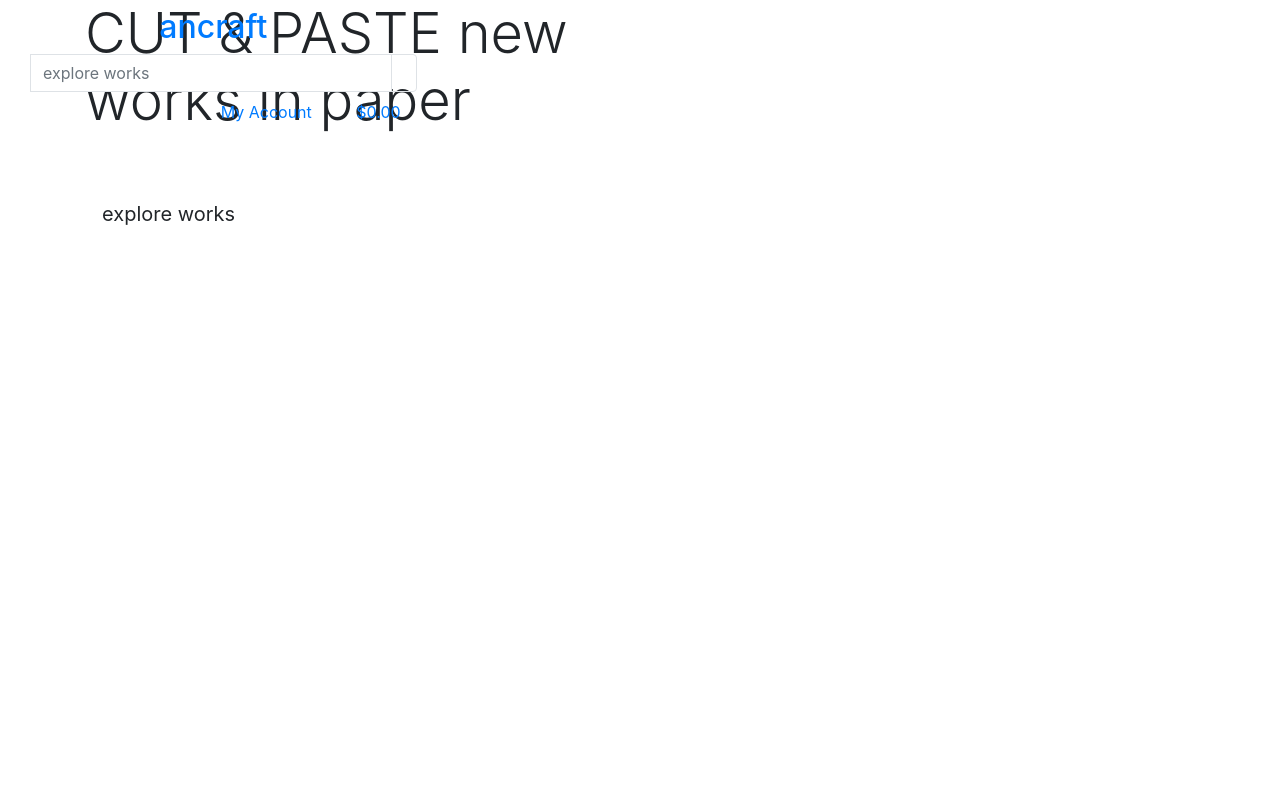
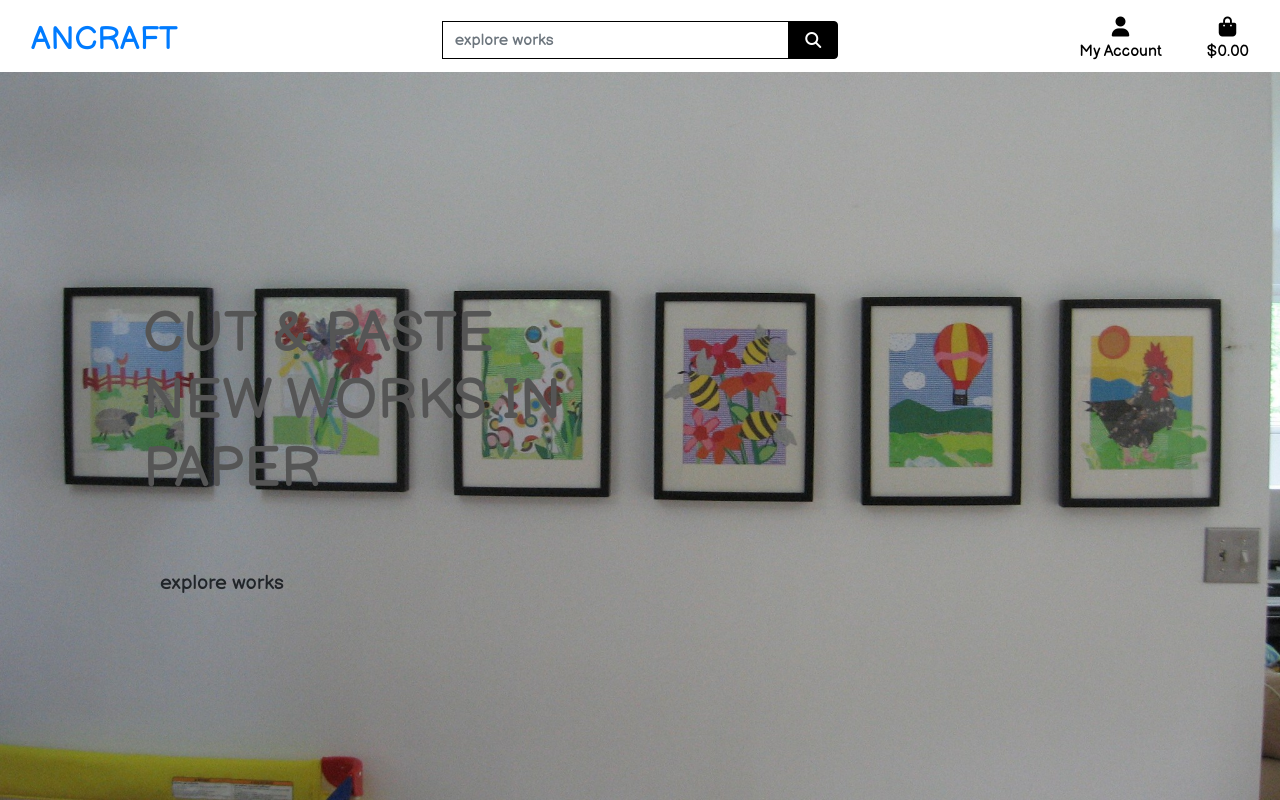
Before and after one commit to antfromano/milestone-project-4, a Django app: page / in a window 1280 px wide. Run offline with Django 3.2, Linux system fonts and the light colour scheme; some libraries are stand-ins or nearby versions.

Commit message:
completed homepage header and css

```diff
--- a/home/templates/home/index.html
+++ b/home/templates/home/index.html
@@ -18,7 +18,7 @@
                 </h1>
                 <div class="my-5">
                     <h4>
-                        <a href="{% url 'products' %}" class="explore-works-button btn btn-lg py-3">explore works </a>
+                        <a href="" class="explore-works-button btn btn-lg py-3">explore works </a>
                     </h4>
                 </div>
             </div>
--- a/milestone_project_4/settings.py
+++ b/milestone_project_4/settings.py
@@ -147,3 +147,7 @@ USE_TZ = True
 # https://docs.djangoproject.com/en/3.0/howto/static-files/
 
 STATIC_URL = '/static/'
+STATICFILES_DIRS = (os.path.join(BASE_DIR, 'static'),)
+
+MEDIA_URL = '/media/'
+MEDIA_ROOT = os.path.join(BASE_DIR, 'media')
--- a/milestone_project_4/urls.py
+++ b/milestone_project_4/urls.py
@@ -15,9 +15,11 @@ Including another URLconf
 """
 from django.contrib import admin
 from django.urls import path, include
+from django.conf import settings
+from django.conf.urls.static import static
 
 urlpatterns = [
     path('admin/', admin.site.urls),
     path('accounts/', include('allauth.urls')),
     path('', include('home.urls')),
-]
+] + static(settings.MEDIA_URL, document_root=settings.MEDIA_ROOT)
--- /dev/null
+++ b/static/css/base.css
@@ -0,0 +1,81 @@
+html {
+    height: 100%;
+}
+
+body {
+    background: url('/media/homepage_background.jpg') no-repeat center center fixed;
+    background-size: cover;
+    height: calc(100vh - 164px);
+    color: #555;
+    font-family: 'Balsamiq Sans', cursive;
+}
+
+/* from Bulma */
+.icon {
+    align-items: center;
+    display: inline-flex;
+    justify-content: center;
+    height: 1.5rem;
+    width: 1.5rem;
+}
+
+.logo-font {
+    text-transform: uppercase;
+}
+
+.main-logo-link {
+    width: fit-content;
+}
+
+.shop-now-button {
+    background: black;
+    color: white;
+    min-width: 260px;
+}
+
+.btn-black {
+    background: black;
+    color: white;
+}
+
+.shop-now-button:hover,
+.shop-now-button:active,
+.shop-now-button:focus,
+.btn-black:hover,
+.btn-black:active,
+.btn-black:focus {
+    background: #222;
+    color: white;
+}
+
+.text-black {
+    color: #000 !important;
+}
+
+.border-black {
+    border: 1px solid black !important;
+}
+
+/* -------------------------------- Media Queries */
+
+/* Slightly larger container on xl screens */
+@media (min-width: 1200px) {
+  .container {
+    max-width: 80%;
+  }
+}
+
+/* fixed top navbar only on medium and up */
+@media (min-width: 992px) {
+    .fixed-top-desktop-only {
+        position: fixed;
+        top: 0;
+        right: 0;
+        left: 0;
+        z-index: 1030;
+    }
+
+    .header-container {
+        padding-top: 164px;
+    }
+}
--- a/templates/base.html
+++ b/templates/base.html
@@ -15,12 +15,15 @@
 
     {% block corecss %}
       <link rel="stylesheet" href="https://stackpath.bootstrapcdn.com/bootstrap/4.4.1/css/bootstrap.min.css" integrity="sha384-Vkoo8x4CGsO3+Hhxv8T/Q5PaXtkKtu6ug5TOeNV6gBiFeWPGFN9MuhOf23Q9Ifjh" crossorigin="anonymous">
+      <link href="https://fonts.googleapis.com/css2?family=Balsamiq+Sans&display=swap" rel="stylesheet">
+      <link rel="stylesheet" href="{% static 'css/base.css' %}">
     {% endblock %}
 
     {% block extra_css %}
     {% endblock %}
 
     {% block corejs %}
+      <script src="https://kit.fontawesome.com/c43873c1a7.js" crossorigin="anonymous"></script>
       <script src="https://code.jquery.com/jquery-3.4.1.slim.min.js" integrity="sha384-J6qa4849blE2+poT4WnyKhv5vZF5SrPo0iEjwBvKU7imGFAV0wwj1yYfoRSJoZ+n" crossorigin="anonymous"></script>
       <script src="https://cdn.jsdelivr.net/npm/popper.js@1.16.0/dist/umd/popper.min.js" integrity="sha384-Q6E9RHvbIyZFJoft+2mJbHaEWldlvI9IOYy5n3zV9zzTtmI3UksdQRVvoxMfooAo" crossorigin="anonymous"></script>
       <script src="https://stackpath.bootstrapcdn.com/bootstrap/4.4.1/js/bootstrap.min.js" integrity="sha384-wfSDF2E50Y2D1uUdj0O3uMBJnjuUD4Ih7YwaYd1iqfktj0Uod8GCExl3Og8ifwB6" crossorigin="anonymous"></script>
@@ -30,22 +33,21 @@
     {% endblock %}
 
     <title>ancraft {% block extra_title %}{% endblock %}</title>
-    <link rel="icon" type="image/x-icon" href="milestone_project_4/static/img/favicon-32x32.png">
+    <link rel="icon" type="image/x-icon" href="">
 
   </head>
   <body>
   <!-- Header -->
   <header class="container-fluid fixed-top">
-      <div class="row">
-        <div class="col-12 col-lg-4 my-auto py-1 py-lg-0 text-center">
-          <a href="{%url 'home' %}" class="nav-link main-logo-link">
+    <div id="topnav" class="row bg-white pt-lg-2 d-none d-lg-flex">
+        <div class="col-12 col-lg-4 my-auto py-1 py-lg-0 text-center text-lg-left">
+            <a href="{% url 'home' %}" class="nav-link main-logo-link">
             <h2 class="logo-font text-green my-0">ancraft</h2>
           </a>
         </div>
-      </div>
       <!-- Form -->
       <div class="col-12 col-lg-4 my-auto py-1 py-lg-0">
-        <form method="GET" action="{% url 'products' %}">
+        <form method="GET" action="">
             <div class="input-group w-100">
                 <input class="form-control border border-black rounded-0" type="text" name="q" placeholder="explore works">
                 <div class="input-group-append">
@@ -96,7 +98,7 @@
             </li>
         </ul>
     </div>
-
+  </div>
 </header>
 
     {% if messages %}
```
Also changed, not shown: home/urls.py (line endings or trailing spaces), home/views.py (line endings or trailing spaces), media/homepage_background.jpg (added), milestone_project_4/static/img/favicon-32x32.png (deleted). Lines whose indentation alone changed are shown as unchanged.
